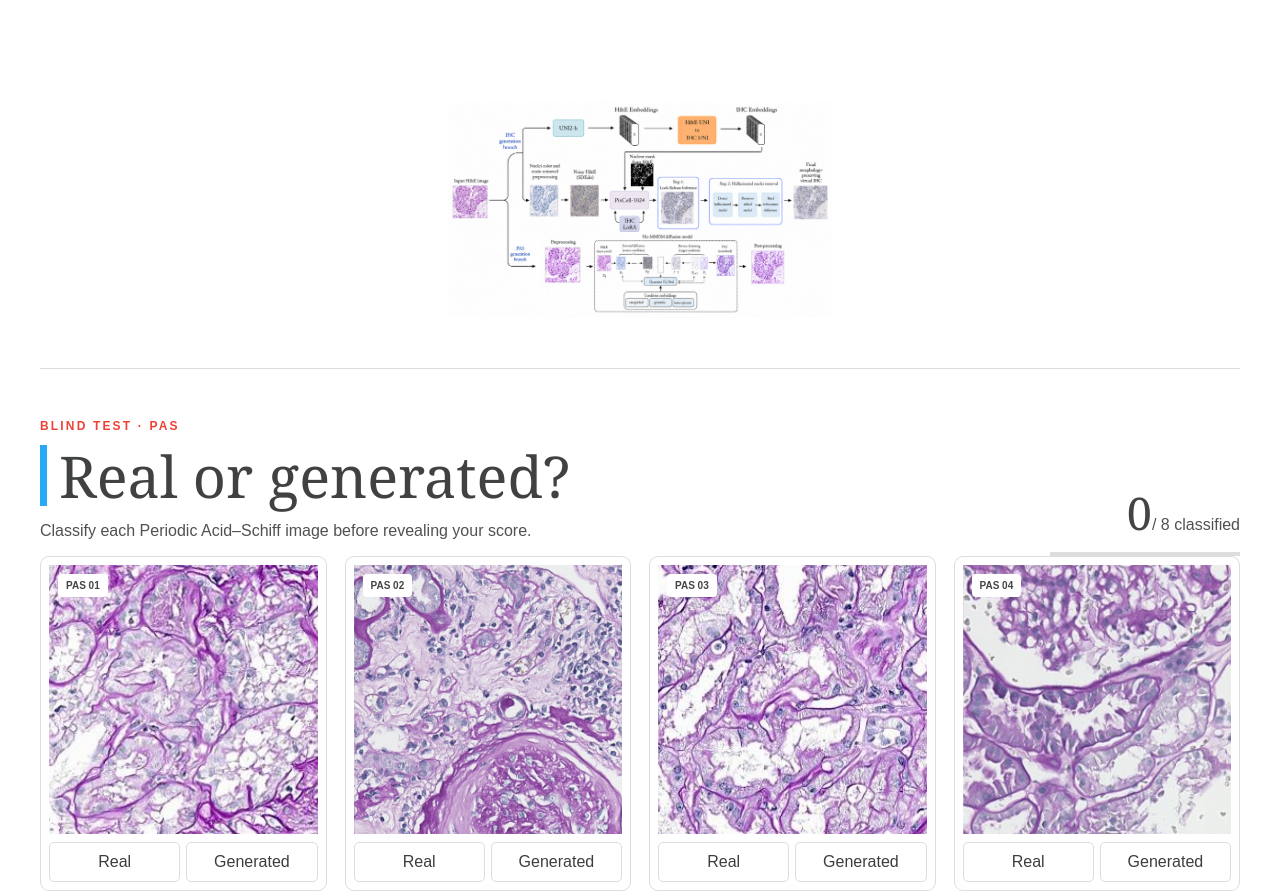
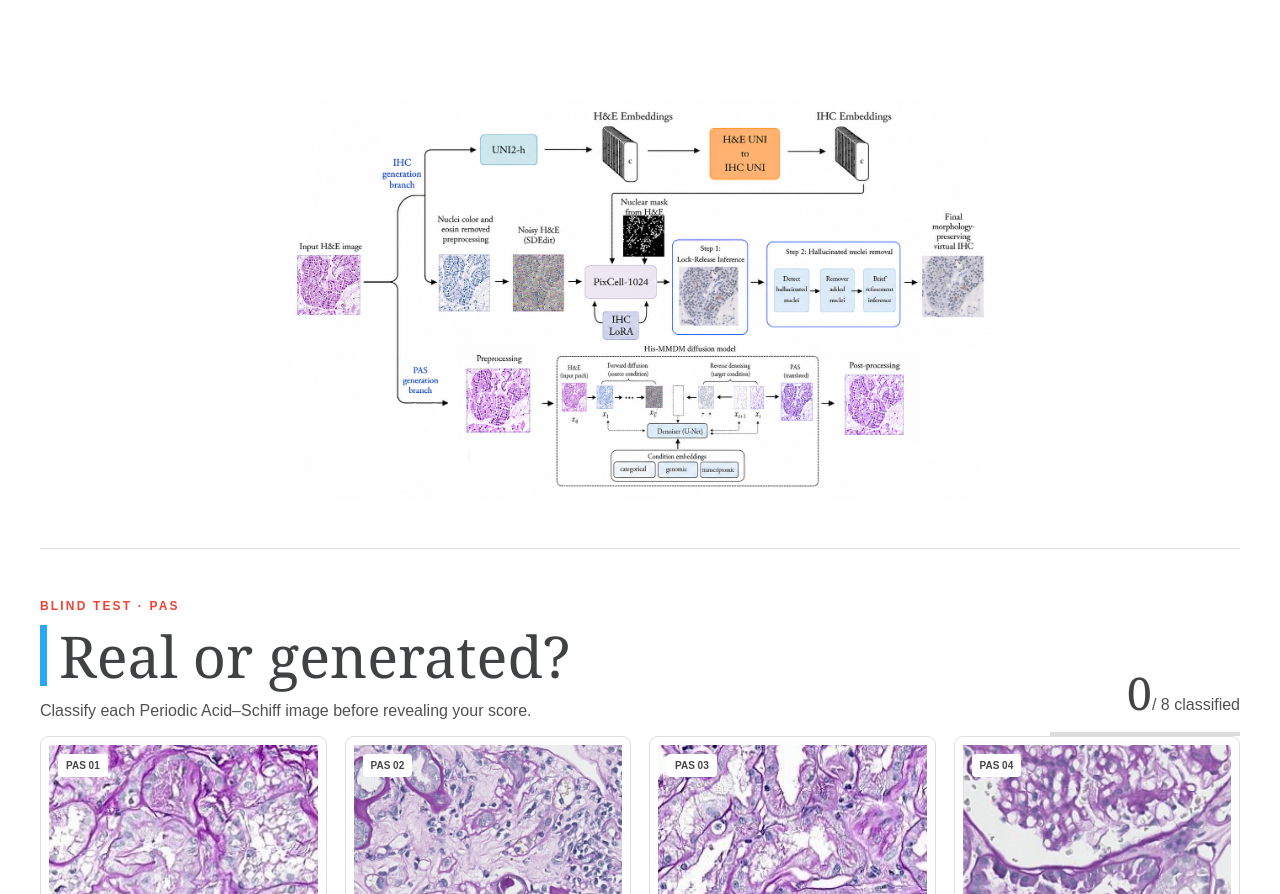
Before and after one commit to GiuseppeSpathis/virtualStainingMorpheme, a plain HTML site: page index.html in a window 1280 px wide. Shown: the part 1247-2141 px from the top of the page. Drawn offline with Linux system fonts and the light colour scheme.

Commit message:
try this style

```diff
--- a/index.html
+++ b/index.html
@@ -48,7 +48,7 @@
         </div>
       </section>
       <div style="display:flex;justify-content: center;">
-        <img src="images/schemaMMDMprofessional_with_images.png" alt="" style="width: 30%;" />
+        <img src="images/schemaMMDMprofessional_with_images.png" alt="" style="width: 55%;" />
       </div>
       <div class="tests">
         <section class="quiz" id="pas" data-test="pas">
```
